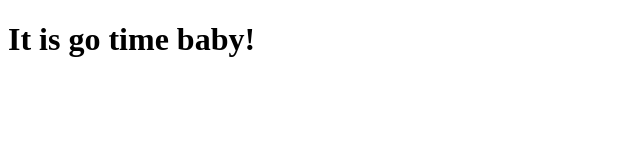
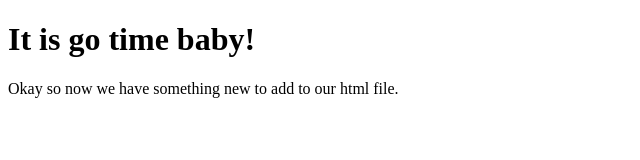
Before and after one commit to anothereliah/git-test, a plain HTML site: page index.html in a window 1280 px wide. Shown: the whole page, without its empty margins (0-640 px from the left). Drawn offline with Linux system fonts and the light colour scheme.

Commit message:
Second commit

```diff
--- a/index.html
+++ b/index.html
@@ -3,6 +3,7 @@
     <head>
         <body>
             <h1> It is go time baby! </h1>
+            <p>Okay so now we have something new to add to our html file.</p>
         </body>
     </head>
 </html>
```
